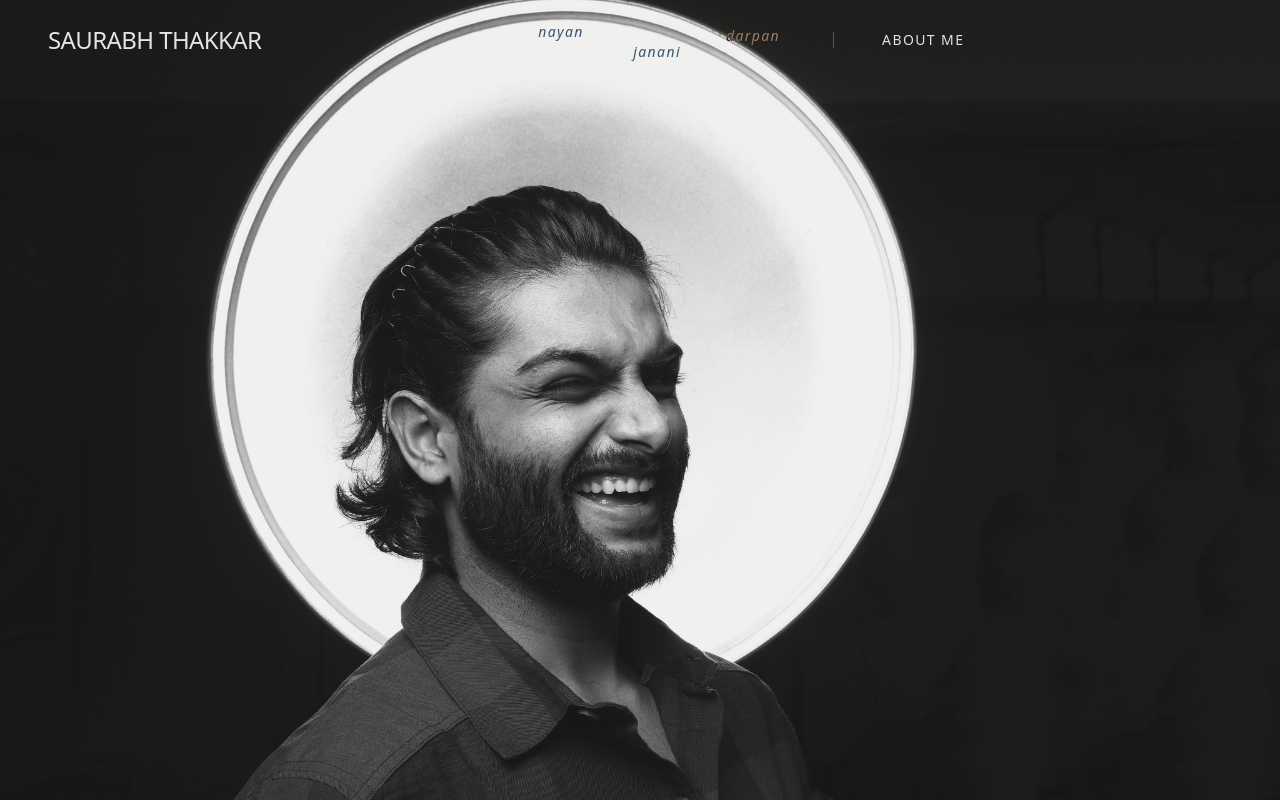
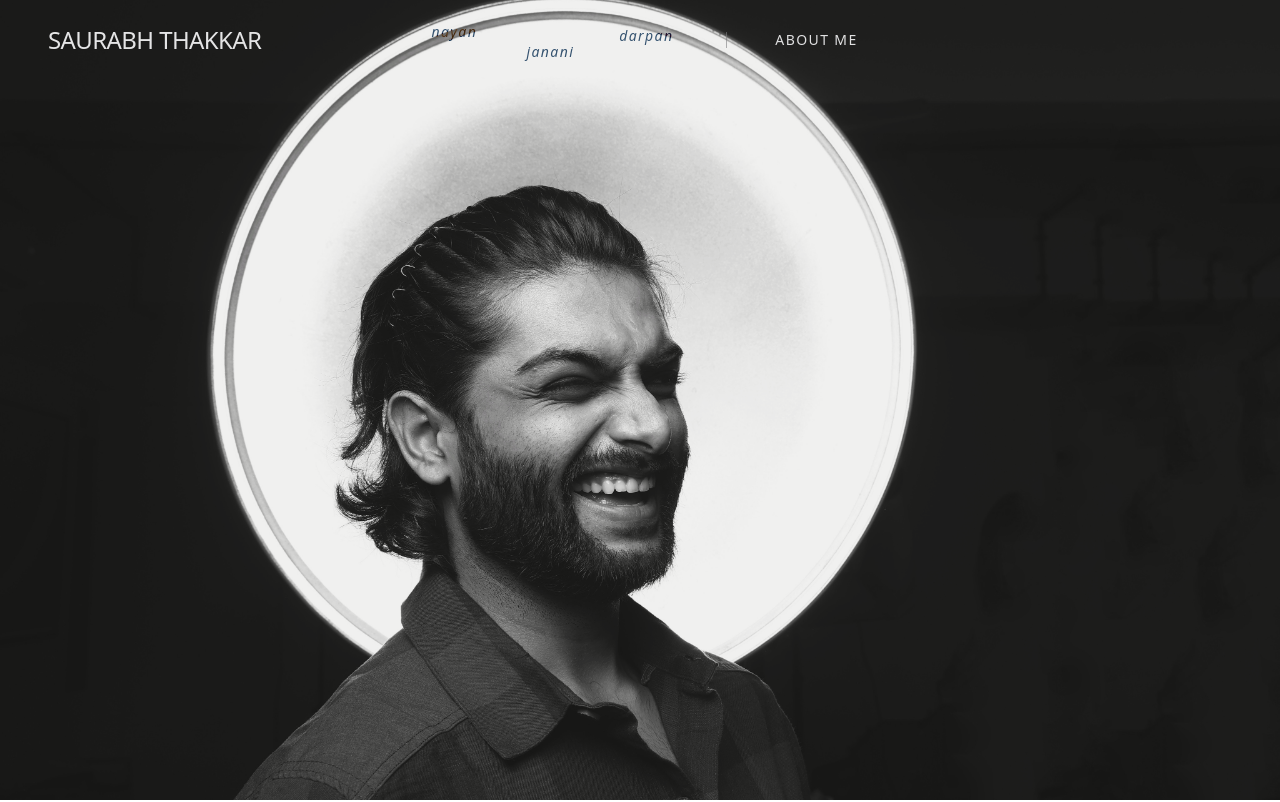
Before and after one commit to ke7innnn/saurabhphotography, a Next.js app: page / in a window 1280 px wide. Shown: the top 802 px of the page. Built offline with nearby package versions, Linux system fonts and the light colour scheme.

Commit message:
Permanently center navbar links and remove scroll-dependant motion

```diff
--- a/components/Navbar.tsx
+++ b/components/Navbar.tsx
@@ -9,29 +9,12 @@ export function Navbar() {
   const [isOpen, setIsOpen] = useState(false);
   const [showHindi, setShowHindi] = useState(false);
 
-  const { scrollY } = useScroll();
-  // Transform from 0 (original position) to a negative X value that centers it
-  // This depends on the container width, but we can use a percentage or a fixed offset
-  // A cleaner way is to toggle a class or state, but transform gives a smoother middle-transition
-  const navX = useTransform(scrollY, [0, 600], ["0%", "-33%"]);
-  // Alternative: Just animate the justify-content or margin if possible,
-  // but let's use a cleaner approach with a layout transition or a simple state-based class.
-  const [isScrolled, setIsScrolled] = useState(false);
-
   useEffect(() => {
-    const handleScroll = () => {
-      setIsScrolled(window.scrollY > 400);
-    };
-    window.addEventListener('scroll', handleScroll);
-
     const interval = setInterval(() => {
       setShowHindi((prev) => !prev);
     }, 1500);
 
-    return () => {
-      window.removeEventListener('scroll', handleScroll);
-      clearInterval(interval);
-    };
+    return () => clearInterval(interval);
   }, []);
 
   return (
@@ -41,17 +24,13 @@ export function Navbar() {
       transition={{ duration: 0.8, ease: [0.76, 0, 0.24, 1] }}
       className="fixed top-0 left-0 right-0 z-50 flex items-center justify-between px-6 py-6 mix-blend-difference text-white md:px-12"
     >
-      <Link href="/" className="text-xl md:text-2xl font-serif tracking-tight uppercase z-10">
-        SAURABH THAKKAR
-      </Link>
+      <div className="flex-1">
+        <Link href="/" className="text-xl md:text-2xl font-serif tracking-tight uppercase">
+          SAURABH THAKKAR
+        </Link>
+      </div>
 
-      <motion.div
-        animate={{
-          x: isScrolled ? "-40vw" : "0vw",
-          left: isScrolled ? "50%" : "auto"
-        }}
-        className={`hidden md:flex items-center space-x-12 transition-all duration-1000 ease-[0.76,0,0.24,1] ${isScrolled ? 'fixed left-1/2 -translate-x-1/2' : ''}`}
-      >
+      <div className="hidden md:flex flex-[2] items-center justify-center space-x-12">
         {/* Zig-Zag Portfolio Links */}
         <div className="flex items-center space-x-8 text-sm italic font-serif tracking-widest text-[#C4A586]">
           <Link href="/nayan" className="hover:text-white transition-colors transform -translate-y-2 relative h-6 w-16 text-center">
@@ -103,9 +82,9 @@ export function Navbar() {
         <div className="h-4 w-[1px] bg-white/30" /> {/* Divider */}
 
         <Link href="/about" className="uppercase text-sm tracking-widest hover:opacity-70 transition-opacity whitespace-nowrap">About Me</Link>
-      </motion.div>
+      </div>
 
-      <div className="md:invisible"> {/* Invisible spacer to keep logo left */}
+      <div className="flex-1 flex justify-end">
         <button className="md:hidden" onClick={() => setIsOpen(!isOpen)}>
           {isOpen ? <X /> : <Menu />}
         </button>
```
